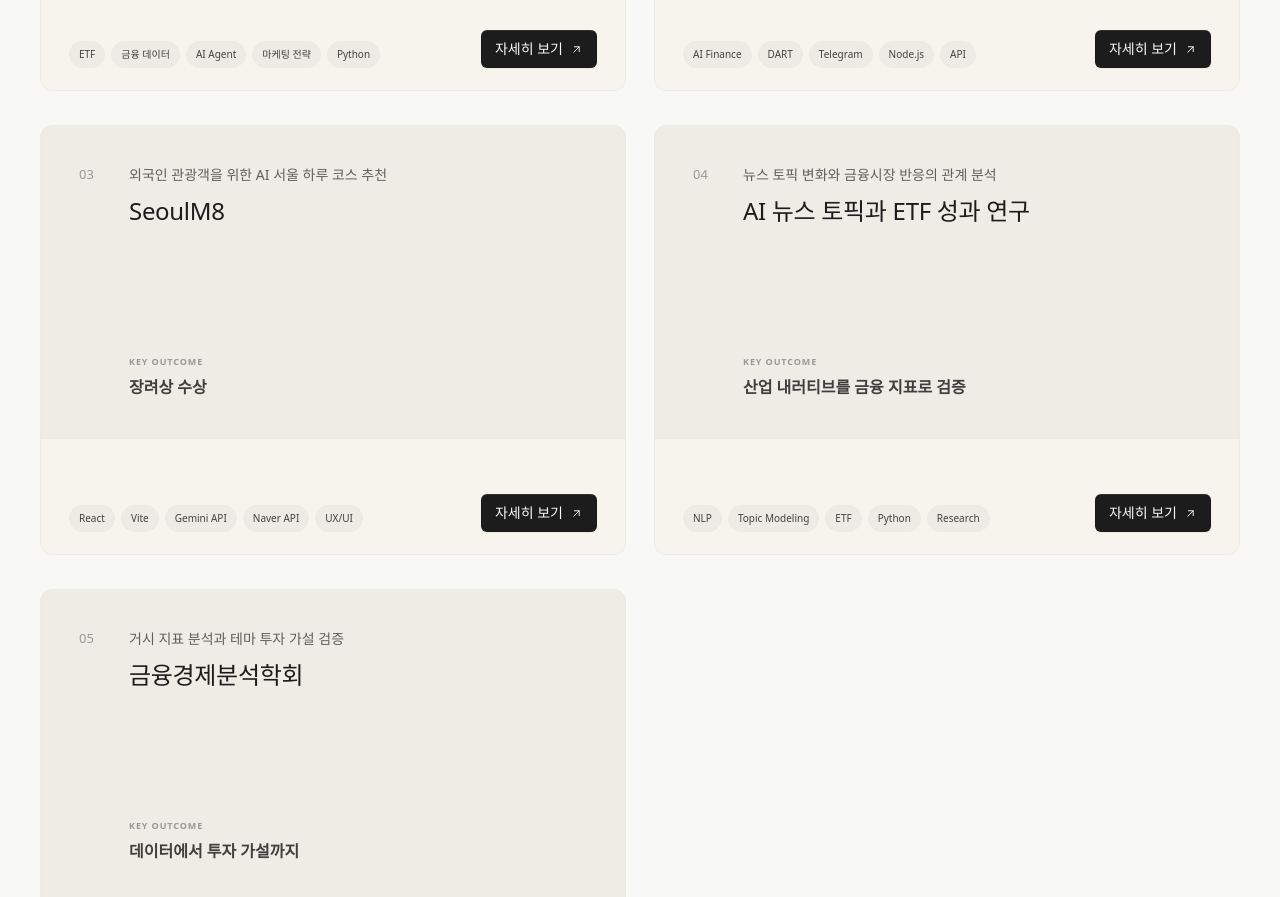
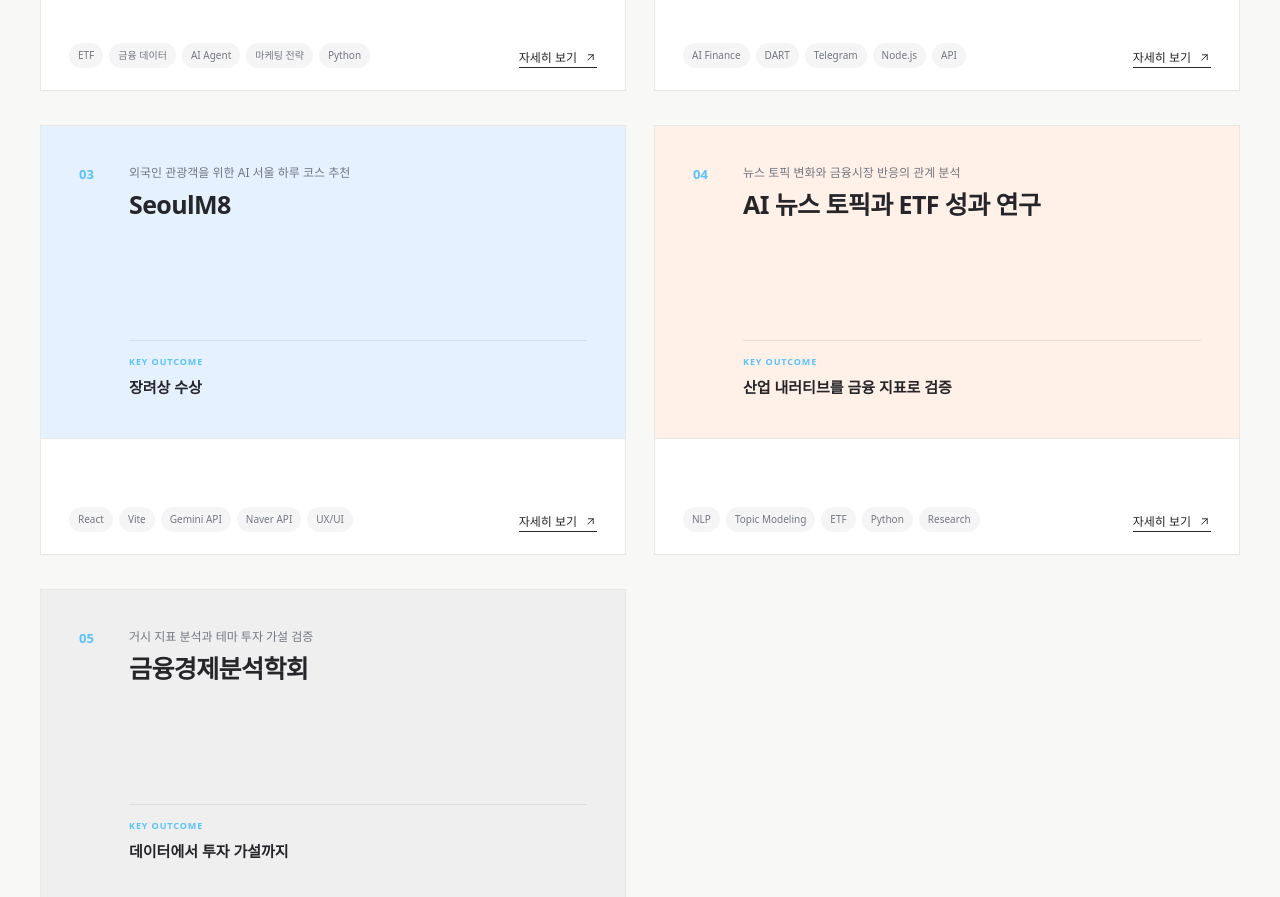
Before and after one commit to youra031220/youra-kim-portfolio, a Next.js app: page / in a window 1280 px wide. Shown: the part 1900-2797 px from the top of the page. Built offline with nearby package versions, Linux system fonts and the light colour scheme; a web font is replaced by a local one.

Commit message:
Revert "Apply Lovable styling to project cards"
This reverts commit 98b8f31140602a919b9b00de9e0ce7fe3592acaf.

```diff
--- a/app/globals.css
+++ b/app/globals.css
@@ -82,22 +82,23 @@ svg { width: 18px; fill: none; stroke: currentColor; stroke-width: 1.7; stroke-l
 
 .projects { background: #f8f8f7; border-top: 1px solid var(--line); border-bottom: 1px solid var(--line); }
 .project-list { display: grid; grid-template-columns: repeat(2, 1fr); gap: 34px 28px; }
-.project-card { min-width: 0; background: #f7f4ed; border-radius: 12px; font-family: ui-sans-serif, system-ui, -apple-system, sans-serif; transition: border-color .25s, transform .25s; }
-.project-card:hover { transform: translateY(-2px); }
-.project-card-link { min-height: 430px; overflow: hidden; display: flex; flex-direction: column; background: #f7f4ed; border: 1px solid #eceae4; border-radius: 12px; transition: border-color .25s; }
-.project-card:hover .project-card-link { border-color: rgba(28,28,28,.4); }
-.project-card-link:focus-visible { outline: none; border-color: rgba(28,28,28,.4); box-shadow: rgba(0,0,0,.1) 0 4px 12px; }
-.project-top { flex: 1; min-height: 0; padding: 38px; display: grid; grid-template-columns: 36px 1fr; grid-template-rows: auto 1fr; gap: 14px; background: rgba(28,28,28,.03); }
-.project-card:nth-child(n) .project-top { background: rgba(28,28,28,.03); }
-.project-index { color: rgba(28,28,28,.4); font-size: 13px; font-weight: 400; }
-.project-title p { margin: 0 0 10px; color: #5f5f5d; font-size: 14px; }
-.project-title h3 { margin: 0; color: #1c1c1c; font-size: 24px; font-weight: 400; line-height: 1.25; letter-spacing: -.3px; overflow-wrap: anywhere; }
-.achievement { grid-column: 2; grid-row: 2; align-self: end; margin-top: 24px; padding-top: 16px; border-top: 1px solid #eceae4; }
-.achievement span { display: block; margin-bottom: 6px; color: rgba(28,28,28,.4); font-size: 9px; font-weight: 600; letter-spacing: .1em; text-transform: uppercase; }
-.project-meta span, .project-story span, .document-type, .site-no { display: block; margin-bottom: 6px; color: var(--purple); font-size: 9px; font-weight: 600; letter-spacing: .1em; text-transform: uppercase; }
-.achievement strong { color: rgba(28,28,28,.83); font-size: 16px; font-weight: 600; }
-.project-front-footer { min-height: 116px; padding: 22px 28px; display: flex; align-items: flex-end; justify-content: space-between; gap: 20px; background: #f7f4ed; border-top: 1px solid #eceae4; }
-.project-detail-link { flex: none; min-height: 38px; padding: 7px 14px; display: inline-flex; align-items: center; gap: 7px; color: #fcfbf8; background: #1c1c1c; border-radius: 6px; font-size: 14px; box-shadow: rgba(255,255,255,.2) 0 .5px 0 inset, rgba(0,0,0,.2) 0 0 0 .5px inset, rgba(0,0,0,.05) 0 1px 2px; }
+.project-card { min-width: 0; background: white; transform-origin: right bottom; transition: rotate .45s cubic-bezier(.23,1,.32,1), box-shadow .45s, border-color .45s; }
+.project-card:hover { rotate: 1.5deg; box-shadow: 0 18px 38px rgba(38,38,42,.1); }
+.project-card-link { min-height: 430px; overflow: hidden; display: flex; flex-direction: column; border: 1px solid var(--line); }
+.project-card-link:focus-visible { outline: 2px solid var(--purple); outline-offset: 4px; }
+.project-top { flex: 1; min-height: 0; padding: 38px; display: grid; grid-template-columns: 36px 1fr; grid-template-rows: auto 1fr; gap: 14px; background: var(--purple-soft); }
+.project-card:nth-child(2) .project-top { background: var(--mint-soft); }
+.project-card:nth-child(3) .project-top { background: var(--blue-soft); }
+.project-card:nth-child(4) .project-top { background: var(--peach-soft); }
+.project-card:nth-child(5) .project-top { background: #efefef; }
+.project-index { color: var(--purple); font-size: 13px; font-weight: 600; }
+.project-title p { margin: 0 0 7px; color: var(--muted); font-size: 12px; }
+.project-title h3 { margin: 0; font-size: 25px; font-weight: 600; line-height: 1.16; letter-spacing: -.6px; overflow-wrap: anywhere; }
+.achievement { grid-column: 2; grid-row: 2; align-self: end; margin-top: 18px; padding-top: 14px; border-top: 1px solid rgba(38,38,42,.1); }
+.achievement span, .project-meta span, .project-story span, .document-type, .site-no { display: block; margin-bottom: 6px; color: var(--purple); font-size: 9px; font-weight: 600; letter-spacing: .1em; text-transform: uppercase; }
+.achievement strong { font-size: 15px; font-weight: 600; }
+.project-front-footer { min-height: 116px; padding: 22px 28px; display: flex; align-items: flex-end; justify-content: space-between; gap: 20px; border-top: 1px solid var(--line); }
+.project-detail-link { flex: none; display: inline-flex; align-items: center; gap: 7px; border-bottom: 1px solid currentColor; font-size: 12px; }
 .project-detail-link svg { width: 13px; }
 .project-body { flex: 1; padding: 26px 28px; }
 .project-meta { display: grid; grid-template-columns: 1fr 1fr; gap: 22px; margin-bottom: 26px; }
@@ -112,7 +113,6 @@ svg { width: 18px; fill: none; stroke: currentColor; stroke-width: 1.7; stroke-l
 .project-footer { padding: 0 28px 26px; display: flex; flex-direction: column; align-items: flex-start; gap: 18px; }
 .tags { display: flex; flex-wrap: wrap; gap: 6px; }
 .tags span { padding: 5px 9px; color: var(--muted); background: #f5f5f5; border-radius: 999px; font-size: 10px; white-space: nowrap; }
-.project-front-footer .tags span { color: rgba(28,28,28,.82); background: rgba(28,28,28,.04); border: 1px solid #eceae4; }
 .project-links, .report-actions { display: flex; flex-wrap: wrap; gap: 8px; }
 .link-button { min-height: 38px; padding: 0 13px; display: inline-flex; align-items: center; gap: 8px; color: var(--purple); background: white; border: 1px solid var(--line); border-radius: 999px; font-size: 12px; white-space: nowrap; word-break: normal; transition: .2s; }
 .link-button svg { width: 13px; }
@@ -195,7 +195,7 @@ footer { padding: 62px 0 28px; overflow: hidden; border-top: 1px solid var(--lin
 @keyframes fade-up { from { opacity: 0; transform: translateY(12px); } to { opacity: 1; transform: none; } }
 *:focus-visible { outline: 2px solid var(--purple); outline-offset: 3px; }
 @media (prefers-reduced-motion: reduce) { html { scroll-behavior: auto; } .fade-in { animation: none; } }
-@media (prefers-reduced-motion: reduce) { .project-card { transition-duration: .01ms; } .project-card:hover { transform: none; } }
+@media (prefers-reduced-motion: reduce) { .project-card { transition-duration: .01ms; } .project-card:hover { rotate: 0deg; } }
 
 @media (max-width: 980px) {
   .container, .nav-wrap, .section-heading .container { width: min(calc(100% - 40px), var(--max)); }
```
